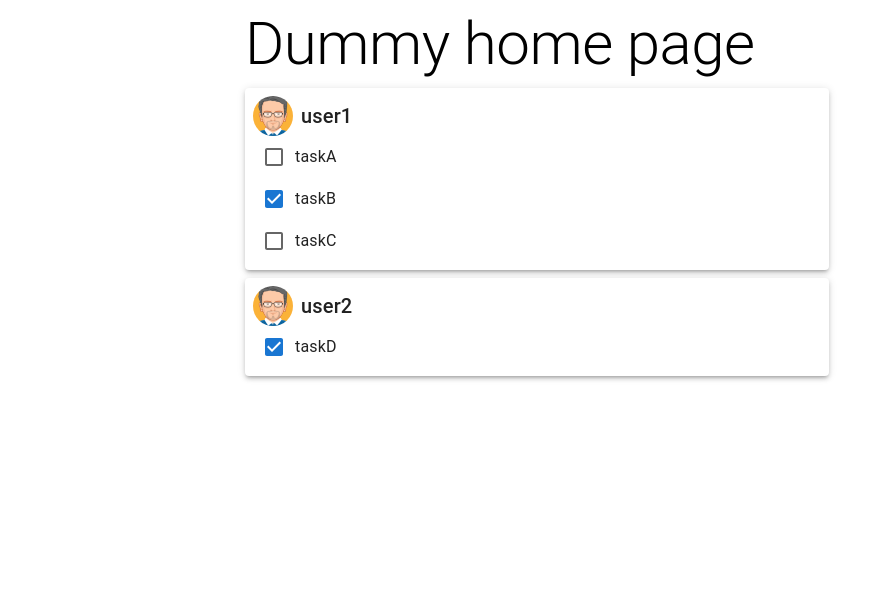
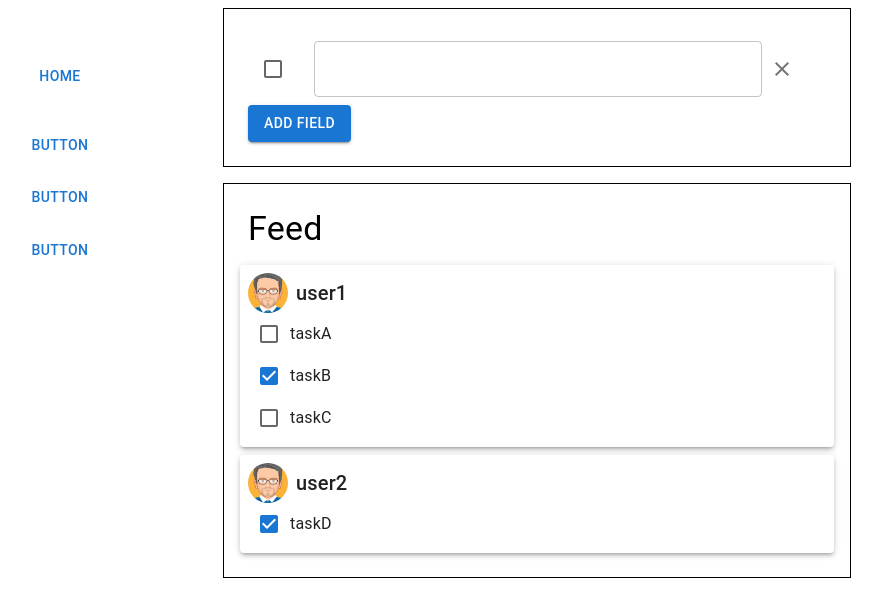
Before and after one commit to leej1230/Doitter, a Next.js app: page /home in a window 1280 px wide. Shown: the top 596 px of the page, without its empty margins (103-985 px from the left). Built offline with nearby package versions, Linux system fonts and the light colour scheme.

Commit message:
implement non-working tweetbox

```diff
--- a/app/globals.css
+++ b/app/globals.css
@@ -6,33 +6,27 @@
     'Fira Mono', 'Droid Sans Mono', 'Courier New', monospace;
 
   --foreground-rgb: 0, 0, 0;
-  --background-start-rgb: 214, 219, 220;
-  --background-end-rgb: 255, 255, 255;
+  --background-start-rgb: 255, 250, 250;
+  --background-end-rgb: 255, 250, 250;
 
-  --primary-glow: conic-gradient(
-    from 180deg at 50% 50%,
+  --primary-glow: conic-gradient(from 180deg at 50% 50%,
       #16abff33 0deg,
       #0885ff33 55deg,
       #54d6ff33 120deg,
       #0071ff33 160deg,
-    transparent 360deg
-  );
-  --secondary-glow: radial-gradient(
-    rgba(255, 255, 255, 1),
-    rgba(255, 255, 255, 0)
-  );
+      transparent 360deg);
+  --secondary-glow: radial-gradient(rgba(255, 255, 255, 1),
+      rgba(255, 255, 255, 0));
 
   --tile-start-rgb: 239, 245, 249;
   --tile-end-rgb: 228, 232, 233;
-  --tile-border: conic-gradient(
-    #00000080,
+  --tile-border: conic-gradient(#00000080,
       #00000040,
       #00000030,
       #00000020,
       #00000010,
       #00000010,
-    #00000080
-  );
+      #00000080);
 
   --callout-rgb: 238, 240, 241;
   --callout-border-rgb: 172, 175, 176;
@@ -47,24 +41,20 @@
     --background-end-rgb: 0, 0, 0;
 
     --primary-glow: radial-gradient(rgba(1, 65, 255, 0.4), rgba(1, 65, 255, 0));
-    --secondary-glow: linear-gradient(
-      to bottom right,
+    --secondary-glow: linear-gradient(to bottom right,
         rgba(1, 65, 255, 0),
         rgba(1, 65, 255, 0),
-      rgba(1, 65, 255, 0.3)
-    );
+        rgba(1, 65, 255, 0.3));
 
     --tile-start-rgb: 2, 13, 46;
     --tile-end-rgb: 2, 5, 19;
-    --tile-border: conic-gradient(
-      #ffffff80,
+    --tile-border: conic-gradient(#ffffff80,
         #ffffff40,
         #ffffff30,
         #ffffff20,
         #ffffff10,
         #ffffff10,
-      #ffffff80
-    );
+        #ffffff80);
 
     --callout-rgb: 20, 20, 20;
     --callout-border-rgb: 108, 108, 108;
@@ -87,12 +77,9 @@ body {
 
 body {
   color: rgb(var(--foreground-rgb));
-  background: linear-gradient(
-      to bottom,
+  background: linear-gradient(to bottom,
       transparent,
-      rgb(var(--background-end-rgb))
-    )
-    rgb(var(--background-start-rgb));
+      rgb(var(--background-end-rgb))) rgb(var(--background-start-rgb));
 }
 
 a {
--- /dev/null
+++ b/components/sidebar.tsx
@@ -0,0 +1,23 @@
+import React from 'react';
+import { Button, Box, Container } from '@mui/material';
+
+export default function Sidebar() {
+    return (
+        <>
+            <Container sx={{ position: 'sticky', top: 50 }}>
+                <Box sx={{ display: 'flex', justifyContent: 'center', p: 1, mt: 3 }}>
+                    <Button variant="text" color="primary" sx={{ minWidth: 200 }}>Home</Button>
+                </Box>
+                <Box sx={{ display: 'flex', justifyContent: 'center', p: 1, mt: 2 }}>
+                    <Button variant="text" color="primary" sx={{ minWidth: 200 }}>Button</Button>
+                </Box>
+                <Box sx={{ display: 'flex', justifyContent: 'center', p: 1 }}>
+                    <Button variant="text" color="primary" sx={{ minWidth: 200 }}>Button</Button>
+                </Box>
+                <Box sx={{ display: 'flex', justifyContent: 'center', p: 1 }}>
+                    <Button variant="text" color="primary" sx={{ minWidth: 200 }}>Button</Button>
+                </Box>
+            </Container>
+        </>
+    );
+}
--- /dev/null
+++ b/components/tweetbox.tsx
@@ -0,0 +1,53 @@
+import React, { useState } from 'react';
+import { Box, Button, Checkbox, Container, IconButton, TextField } from '@mui/material';
+import CloseButton from '@mui/icons-material/Close';
+
+const TextFieldList = () => {
+    const [fields, setFields] = useState(['']); // State variable to store the list of text fields
+
+    const addField = () => {
+        setFields([...fields, '']); // Add a new empty field to the list
+    };
+
+    const removeField = (index: number) => {
+        const updatedFields = [...fields];
+        updatedFields.splice(index, 1); // Remove the field at the specified index
+        setFields(updatedFields);
+    };
+
+    const updateField = (index: number, value: string) => {
+        const updatedFields = [...fields];
+        updatedFields[index] = value; // Update the field at the specified index
+        setFields(updatedFields);
+    };
+
+    return (
+        <Box sx={{ border: 1, p: 3 }}>
+            {fields.map((field, index) => (
+                <Container sx={{ display: 'flex', alignItems: 'center', p: 1 }} key={index}>
+                    <Checkbox
+                        checked={false}
+                        sx={{ left: -20 }}
+                    />
+                    <TextField
+                        hiddenLabel
+                        id={`outlined-basic-${index}`}
+                        variant="outlined"
+                        onChange={(e) => updateField(index, e.target.value)}
+                        fullWidth
+                    />
+                    <IconButton onClick={() => removeField(index)}>
+                        <CloseButton />
+                    </IconButton>
+                </Container>
+            ))}
+            <Button
+                onClick={addField}
+                variant="contained"
+            >
+                Add Field</Button>
+        </Box>
+    );
+};
+
+export default TextFieldList;
--- a/package.json
+++ b/package.json
@@ -10,16 +10,21 @@
   },
   "dependencies": {
     "@auth0/nextjs-auth0": "^2.6.0",
+    "@emotion/react": "^11.11.0",
+    "@emotion/styled": "^11.11.0",
+    "@mui/icons-material": "^5.11.16",
     "@types/node": "20.2.1",
     "@types/react": "18.2.6",
     "@types/react-dom": "18.2.4",
     "bootstrap": "^5.2.3",
+    "emotion": "^11.0.0",
     "eslint": "8.41.0",
     "eslint-config-next": "13.4.3",
     "mongoose": "^7.2.0",
     "next": "13.4.3",
     "react": "18.2.0",
     "react-dom": "18.2.0",
+    "ts-treemap": "^1.1.0",
     "typescript": "5.0.4"
   }
 }
--- a/pages/home.tsx
+++ b/pages/home.tsx
@@ -1,7 +1,9 @@
 import React from 'react';
 import Feed_Card from '../components/feed_card';
+import Sidebar from '../components/sidebar';
+import TweetBox from '../components/tweetbox';
 import { Post } from '../utils/types';
-import { Typography, Container } from '@mui/material';
+import { Typography, Box, Container, Grid } from '@mui/material';
 
 const dummyPosts: Post[] = [
     {
@@ -49,9 +51,15 @@ const dummyPosts: Post[] = [
 export default function Home() {
     return (
         <>
-            <Container
-                sx={{ width: '50%' }}>
-                <Typography variant="h2">Dummy home page</Typography>
+            <Grid container spacing={1}>
+                <Grid item xs>
+                    <Sidebar />
+                </Grid>
+                <Grid item xs={6}>
+                    <TweetBox />
+                    <Box sx={{ border: 1, p: 2, mt: 2 }}>
+                        <Typography variant="h4" sx={{ p: 1 }}>Feed</Typography>
+
                         {dummyPosts.map((post) => (
                             <Feed_Card
                                 key={post.post_id}
@@ -60,8 +68,12 @@ export default function Home() {
                                 checked={post.checked}
                             />
                         ))}
-            </Container>
+                    </Box>
+                </Grid>
+                <Grid item xs>
 
+                </Grid>
+            </Grid>
         </>
     );
 };
```
Also changed, not shown: tsconfig.json (+20 -5 lines), 1 other file (tests, documents, lock files or other folders). Lines whose indentation alone changed are shown as unchanged.
